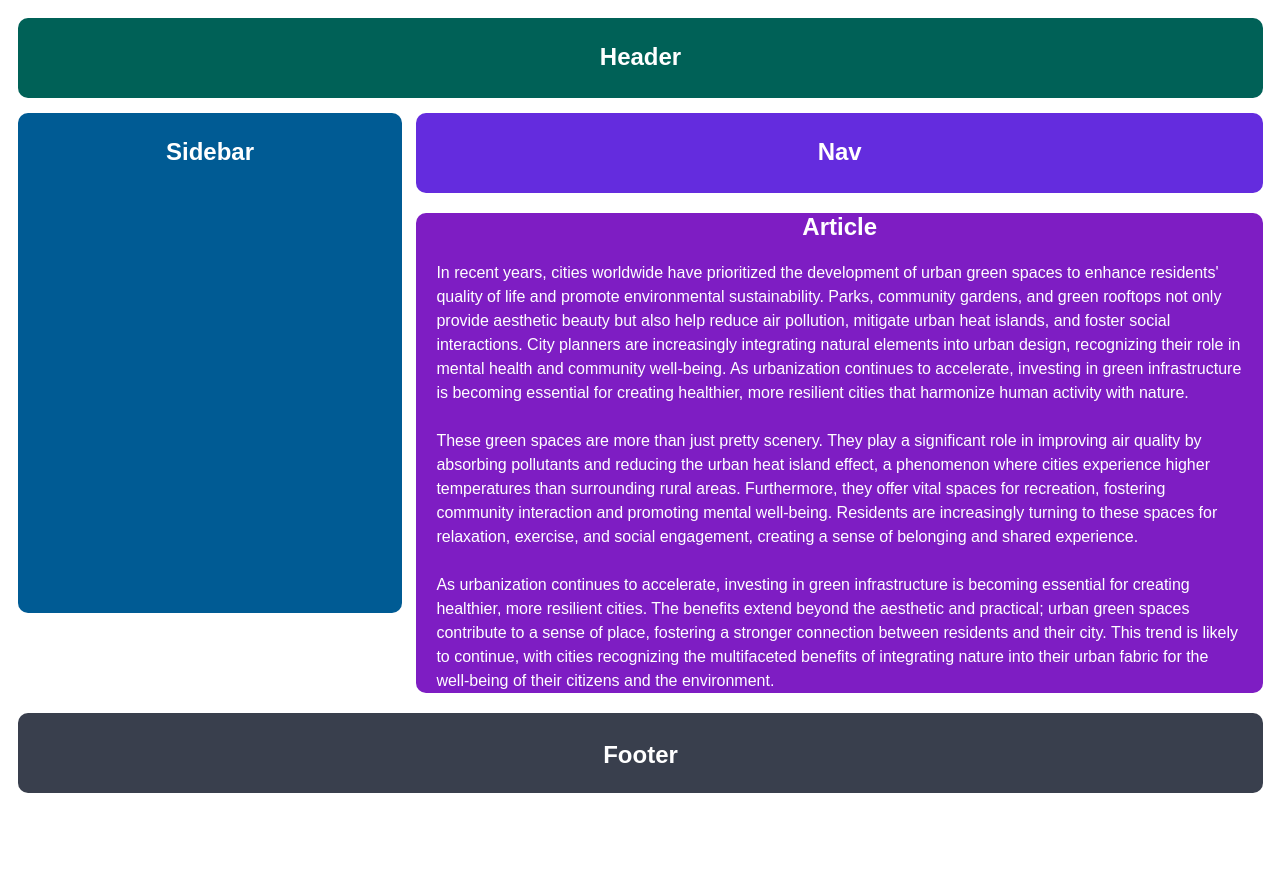
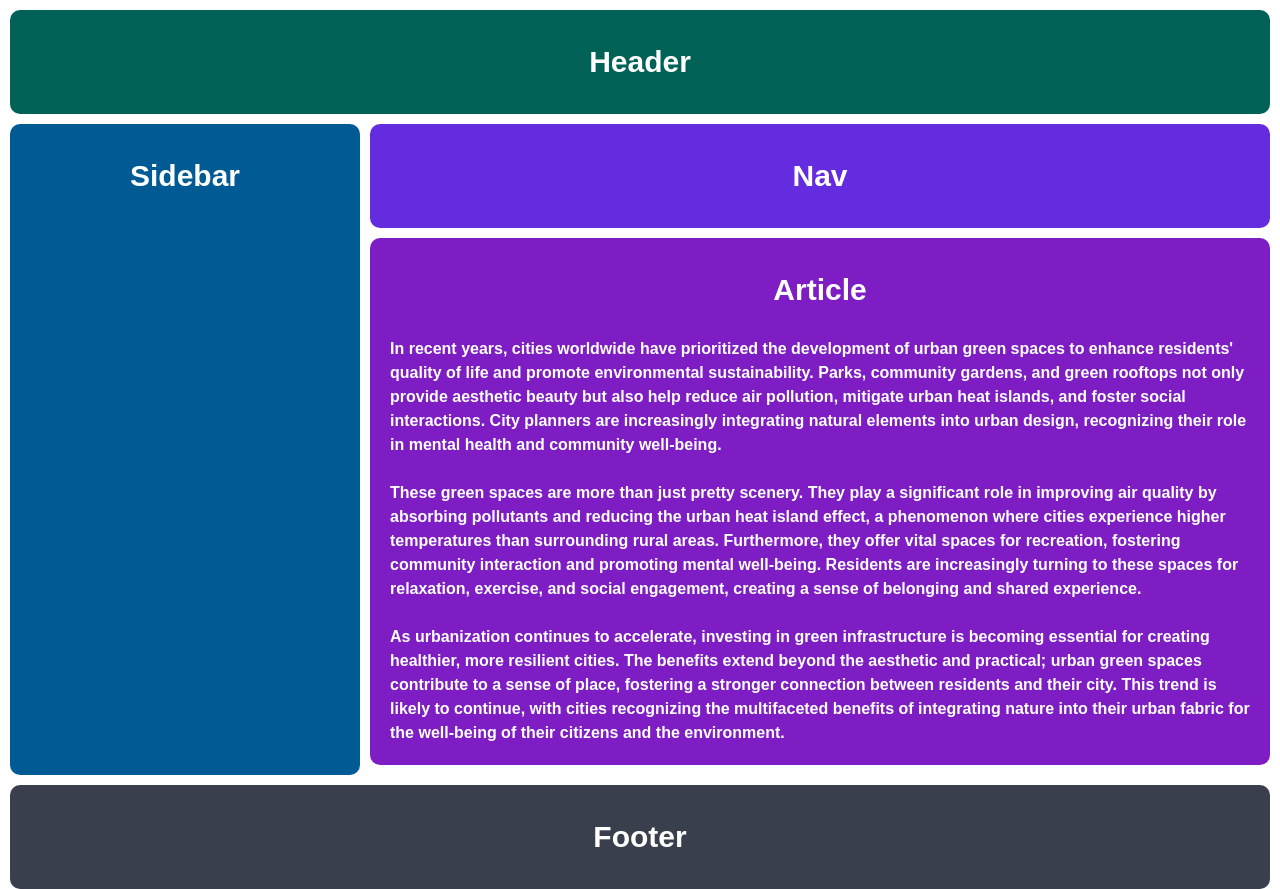
Before and after one commit to AnalystYuchels/planet-table, a plain HTML site: page Grid/index.html in a window 1280 px wide. Before the commit the page ends 856 px from the top, so only its background shows below. Drawn offline with Linux system fonts and the light colour scheme.

Commit message:
grid template

```diff
--- a/Grid/index.html
+++ b/Grid/index.html
@@ -5,27 +5,28 @@
   <meta name="viewport" content="width=device-width, initial-scale=1.0">
   <link rel="stylesheet" href="style.css">
   <link rel="shortcut icon" href="images/grid.png" type="image/x-icon">
-  <title>Positioning Grid</title>
+  <title>Grid Layout</title>
 </head>
 
 <body>
-  <div class="main-container">
-  <div class="header">
+  <div class="container">
+    <header>
       <h2>Header</h2>
-  </div>
+    </header>
 
-  <div class="sidebar">
+    <aside>
       <h2>Sidebar</h2>
-  </div>
+    </aside>
 
-  <div class="nav">
+    <main>
+      <div class="submain">
         <h2>Nav</h2>
       </div>
 
-  <div class="article">
+      <div class="submain2">
         <h2>Article</h2>
         <p>
-      In recent years, cities worldwide have prioritized the development of urban green spaces to enhance residents' quality of life and promote environmental sustainability. Parks, community gardens, and green rooftops not only provide aesthetic beauty but also help reduce air pollution, mitigate urban heat islands, and foster social interactions. City planners are increasingly integrating natural elements into urban design, recognizing their role in mental health and community well-being. As urbanization continues to accelerate, investing in green infrastructure is becoming essential for creating healthier, more resilient cities that harmonize human activity with nature.
+          In recent years, cities worldwide have prioritized the development of urban green spaces to enhance residents' quality of life and promote environmental sustainability. Parks, community gardens, and green rooftops not only provide aesthetic beauty but also help reduce air pollution, mitigate urban heat islands, and foster social interactions. City planners are increasingly integrating natural elements into urban design, recognizing their role in mental health and community well-being.
       <br>
       <br>
       These green spaces are more than just pretty scenery.  They play a significant role in improving air quality by absorbing pollutants and reducing the urban heat island effect, a phenomenon where cities experience higher temperatures than surrounding rural areas.  Furthermore, they offer vital spaces for recreation, fostering community interaction and promoting mental well-being.  Residents are increasingly turning to these spaces for relaxation, exercise, and social engagement, creating a sense of belonging and shared experience.
@@ -34,10 +35,11 @@
       As urbanization continues to accelerate, investing in green infrastructure is becoming essential for creating healthier, more resilient cities.  The benefits extend beyond the aesthetic and practical;  urban green spaces contribute to a sense of place, fostering a stronger connection between residents and their city.  This trend is likely to continue, with cities recognizing the multifaceted benefits of integrating nature into their urban fabric for the well-being of their citizens and the environment.
         </p>
       </div>
+    </main>
 
-  <div class="footer">
+    <footer>
       <h2>Footer</h2>
-  </div>
+    </footer>
   </div>
 
 </body>
--- a/Grid/style.css
+++ b/Grid/style.css
@@ -1,78 +1,67 @@
-* {
-  box-sizing: border-box;
+body {
+  font-family: Arial, Helvetica, sans-serif;
+  margin: 0;
+  padding: 10px;
 }
 
-body {
-  width: 100%;
+.container {
   display: grid;
   grid-template-areas:
-    "header header"
-    "sidebar nav"
-    "sidebar article"
-    "footer footer";
-  gap: 15px;
-  padding: 10px;
-  font-family: Arial, Helvetica, sans-serif;
-  color: #fff;
+      "header header"
+      "sidebar nav"
+      "sidebar article"
+      "footer footer";
+  grid-template-columns: 350px 1fr;
+  gap: 10px;
+  height: 100vh;
 }
 
-.main-container {
+h2{
   text-align: center;
+  font-size: 30px;
+  font-weight: bolder;
 }
-
-.header {
-  height: 80px;
+header {
   grid-area: header;
-  grid-column: 1 / 2;
   background-color: #006157;
-  border-radius: 10px;
-  text-align: center;
-  padding: 5px;
-}
-
-.sidebar {
-  grid-area: 2 / 1 / 2 / 1;
-  width: 30%;
-  height: 500px;
-  position: absolute;
-  padding: 5px;
-  margin-top: 15px;
-  background-color: #005B94;
+  color: white;
+  padding: 10px;
   border-radius: 10px;
 }
 
-.nav {
-  height: 80px;
-  width: 68%;
-  padding: 5px;
-  margin-top: 15px;
- margin-left: auto;
-  grid-area: 2 / 2 / 2 / 2;
+.submain{
   background-color: #642cde;
+  color: #fff;
+  padding: 10px;
   border-radius: 10px;
 }
 
-.article {
-  width: 68%;
-  margin-left: auto;
-  grid-area: 3 / 2 / 3 / 2;
+.submain2 {
   background-color: #7E1DC3;
+  color: #fff;
+  padding: 5px;
+  line-height: 1.5;
+  margin-top: 10px;
   border-radius: 10px;
 }
 
-.article p {
-  text-align: left;
-  margin: 20px;
-  line-height: 1.5;
+p {
+  margin: 15px;
+  font-weight: 550;
 }
 
-.footer {
-  /* grid-area: footer;
-  grid-column: 1 / 3; */
-  grid-area: 4 / 1 / 4 / 2;
-  height: 80px;
-  padding: 8px;
+aside {
+  grid-area: sidebar;
+  background-color: #005B94;
+  color: #fff;
+  padding: 10px;
+  border-radius: 10px;
+}
+
+footer {
   grid-area: footer;
   background-color: #393f4d;
+  color: white;
+  padding: 10px;
   border-radius: 10px;
 }
```
Lines whose indentation alone changed are shown as unchanged.
